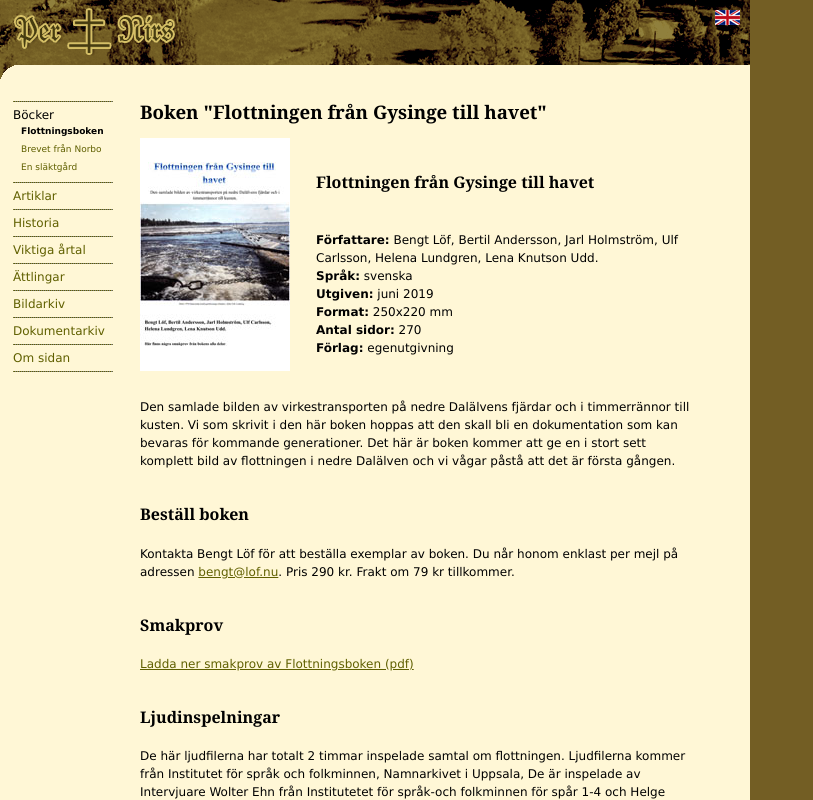
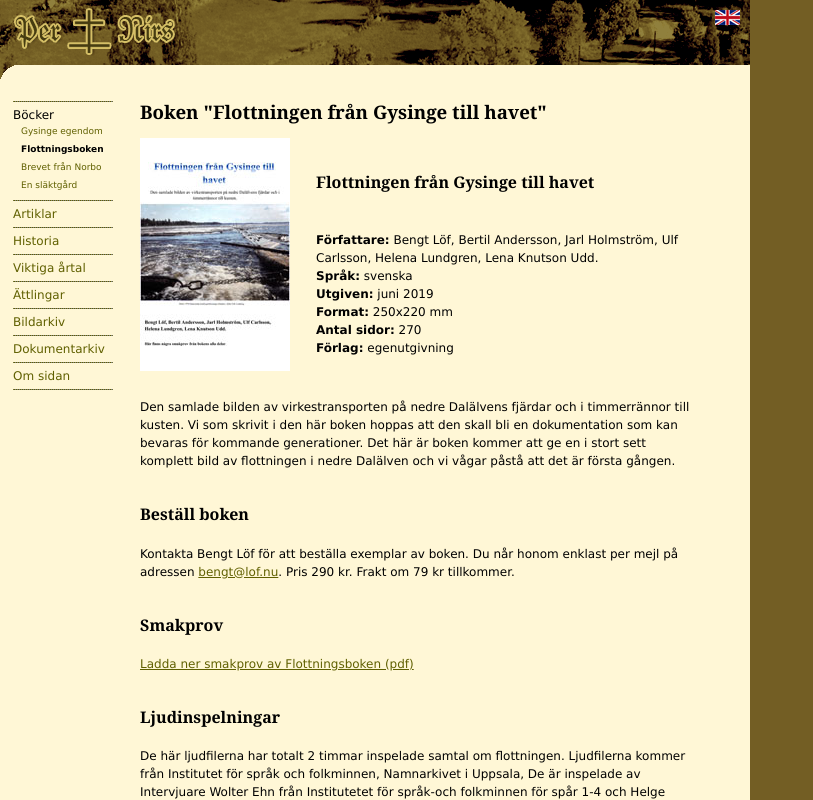
Before and after one commit to henlof/henlof.github.io, a plain HTML site: page pernirs/bocker-flottning.html in a window 1280 px wide. Shown: the whole page, without its empty margins (0-813 px from the left). Drawn offline with Linux system fonts and the light colour scheme.

Commit message:
Update bocker-flottning.html

```diff
--- a/pernirs/bocker-flottning.html
+++ b/pernirs/bocker-flottning.html
@@ -29,6 +29,7 @@
 <div id="meny">
 <hr class="meny" noshade size="1">
 <a href="bocker.html" title="Beställa böcker om Per Nirs" class="meny1-huvud">Böcker</a><br>
+<a href="bocker-gysinge.html" title="" class="meny2">Gysinge egendom</a><br>
 <b class="meny2">Flottningsboken</b><br>
 <a href="bocker-brevet.html" title="" class="meny2">Brevet från Norbo</a><br>
 <a href="bocker-slaktgard.html" title="" class="meny2">En släktgård</a>
```
